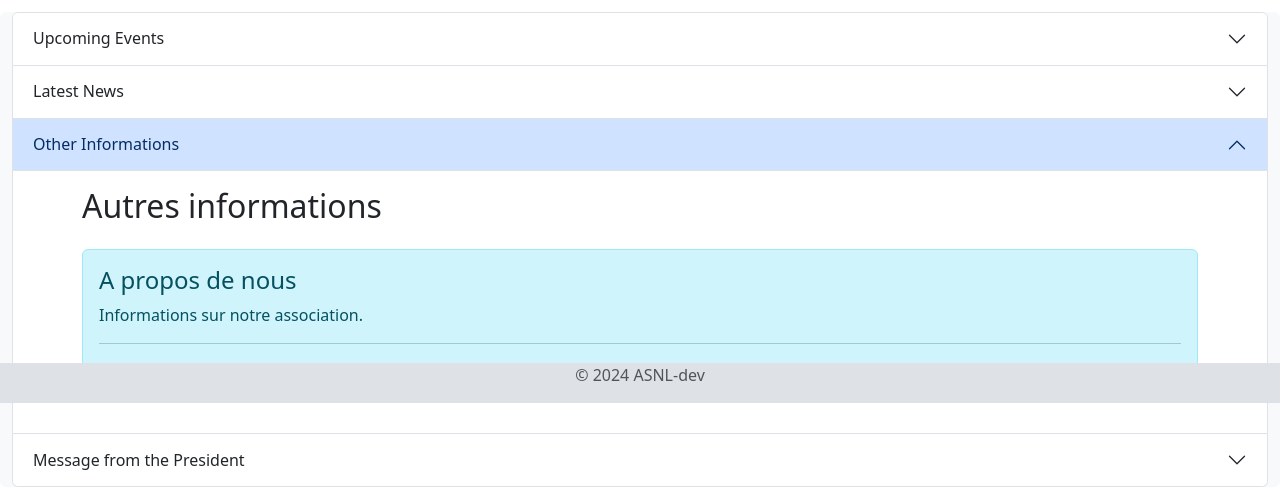
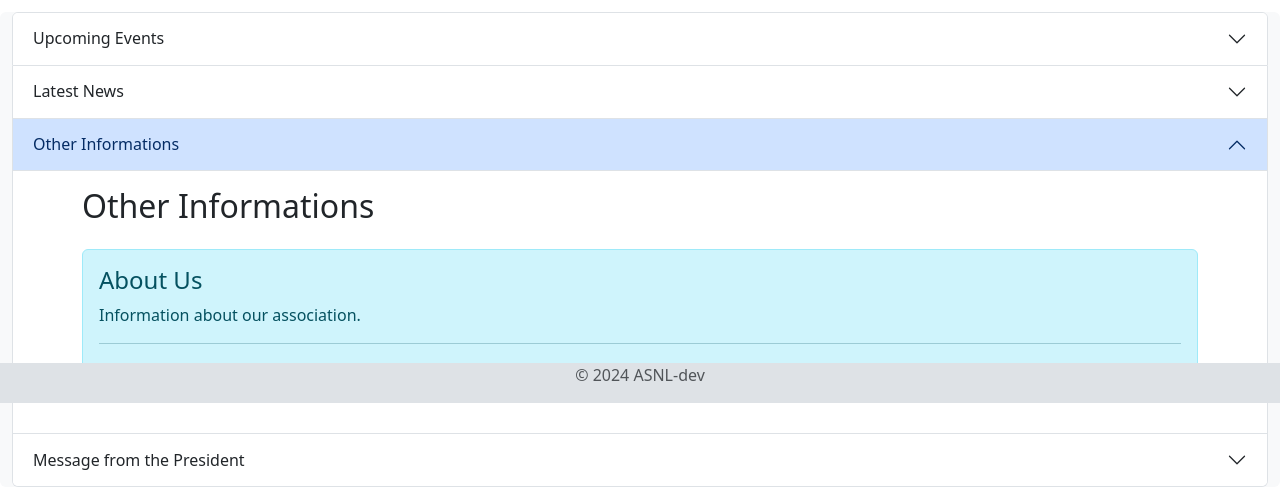
Before and after one commit to vapeasnl/AssociationHUB, a Flask app: page / in a window 1280 px wide, after a click on "Other Informations". Shown: the part 410-897 px from the top of the page. Run offline with Flask 3, Linux system fonts and the light colour scheme; data that the repository does not hold is empty; parts of the project's set-up code (start-up, migrations or seed data) failed here and were passed over.

Commit message:
Update home.html

```diff
--- a/app/templates/home.html
+++ b/app/templates/home.html
@@ -144,12 +144,12 @@
                 <div id="collapseThree" class="accordion-collapse collapse" data-bs-parent="#accordionExample">
                     <div class="accordion-body">
                         <div class="container">
-                            <h2 class="mb-4">Autres informations</h2>
+                            <h2 class="mb-4">Other Informations</h2>
                             <div class="alert alert-info" role="alert">
-                                <h4 class="alert-heading">A propos de nous</h4>
-                                <p>Informations sur notre association.</p>
+                                <h4 class="alert-heading">About Us</h4>
+                                <p>Information about our association.</p>
                                 <hr>
-                                <p class="mb-0">Pour en savoir plus, contactez-nous à info@association.com</p>
+                                <p class="mb-0">To find out more, contact us at info@association.com</p>
                             </div>
                         </div>
                     </div>
```
